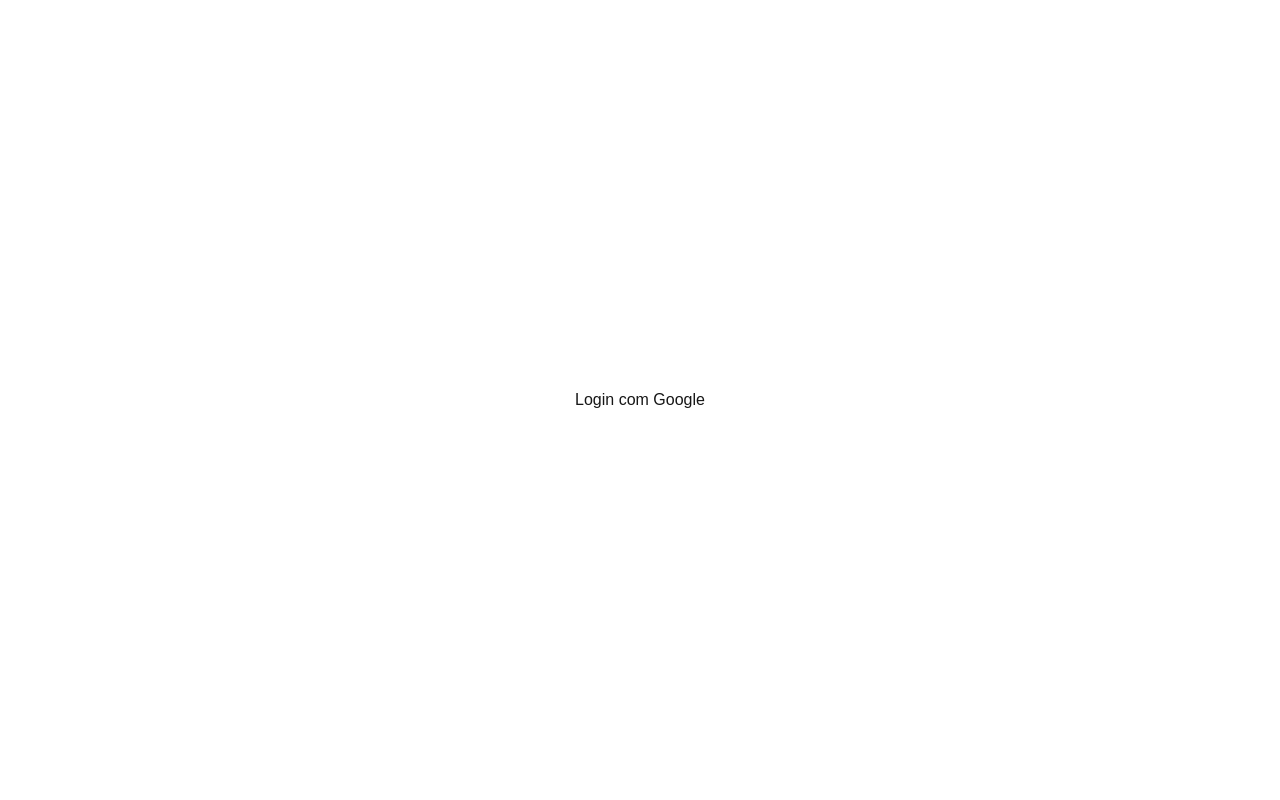
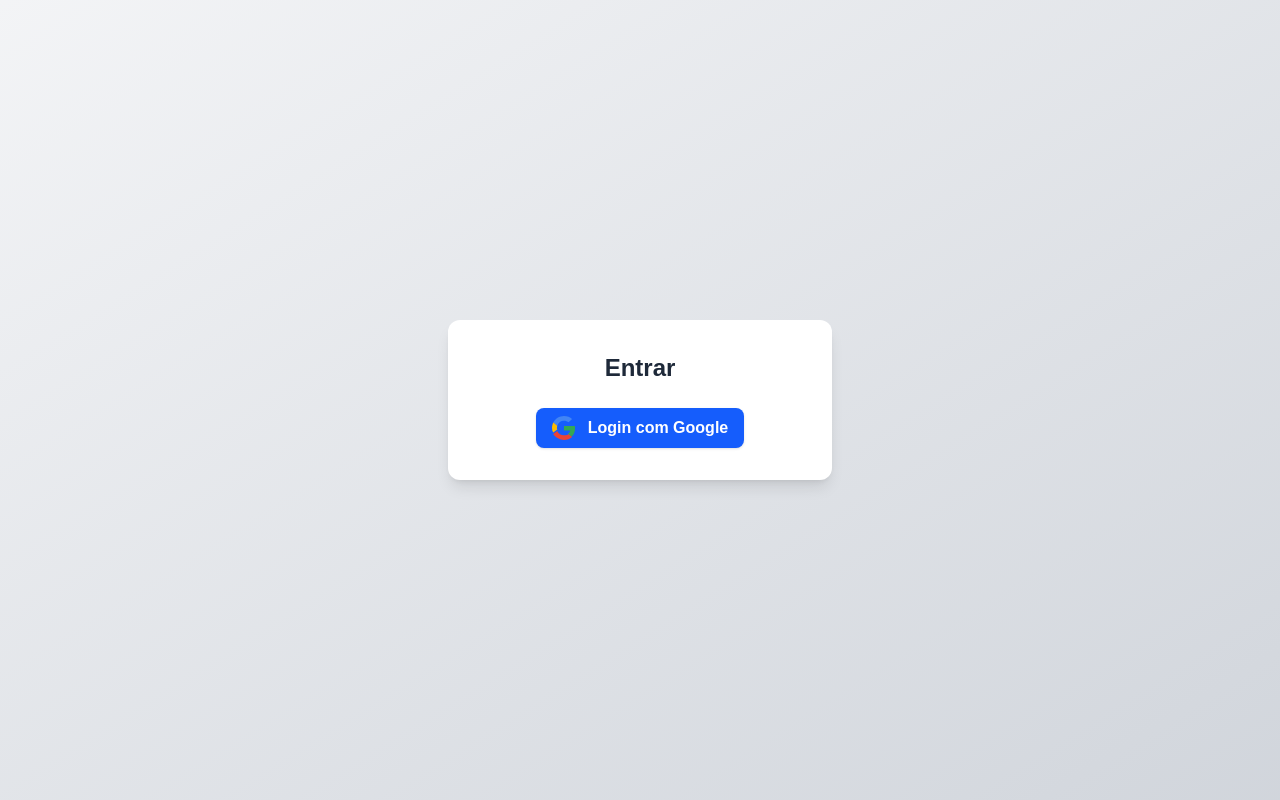
Before and after one commit to Math3ux/game_list, a Next.js app: page /login in a window 1280 px wide. Built offline with nearby package versions, Linux system fonts and the light colour scheme.

Commit message:
styled the login page

```diff
--- a/app/login/page.tsx
+++ b/app/login/page.tsx
@@ -3,8 +3,25 @@
 
 export default function Login() {
   return (
-    <div className="flex min-h-screen items-center justify-center">
-      <button onClick={() => signIn("google", { callbackUrl: "/" })}>Login com Google</button>
+    <div className="flex min-h-screen items-center justify-center bg-linear-to-br from-gray-100 to-gray-300">
+      <div className="bg-white rounded-xl shadow-lg p-8 flex flex-col items-center w-full max-w-sm">
+        <h2 className="text-2xl font-bold mb-6 text-gray-800">Entrar</h2>
+        <button
+          onClick={() => signIn("google", { callbackUrl: "/" })}
+          className="flex items-center gap-3 bg-blue-600 hover:bg-blue-700 text-white font-semibold py-2 px-4 rounded-lg shadow transition-all duration-150"
+        >
+          <svg width="24" height="24" viewBox="0 0 48 48" className="inline-block">
+            <g>
+              <path fill="#4285F4" d="M24 9.5c3.54 0 6.73 1.22 9.24 3.22l6.9-6.9C36.36 2.16 30.55 0 24 0 14.61 0 6.44 5.48 2.44 13.44l8.06 6.27C12.47 13.09 17.73 9.5 24 9.5z"/>
+              <path fill="#34A853" d="M46.09 24.5c0-1.64-.15-3.22-.43-4.75H24v9.01h12.44c-.54 2.91-2.16 5.38-4.61 7.04l7.19 5.59C43.99 37.09 46.09 31.27 46.09 24.5z"/>
+              <path fill="#FBBC05" d="M10.5 28.71c-1.02-2.99-1.02-6.23 0-9.22l-8.06-6.27C.82 17.61 0 20.71 0 24c0 3.29.82 6.39 2.44 9.22l8.06-6.27z"/>
+              <path fill="#EA4335" d="M24 48c6.55 0 12.07-2.16 16.13-5.89l-7.19-5.59c-2.01 1.35-4.59 2.15-8.94 2.15-6.27 0-11.53-3.59-13.5-8.71l-8.06 6.27C6.44 42.52 14.61 48 24 48z"/>
+              <path fill="none" d="M0 0h48v48H0z"/>
+            </g>
+          </svg>
+          Login com Google
+        </button>
+      </div>
     </div>
   );
 }
```
